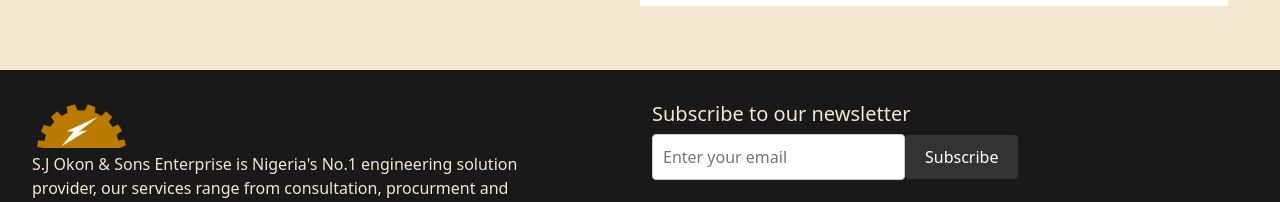
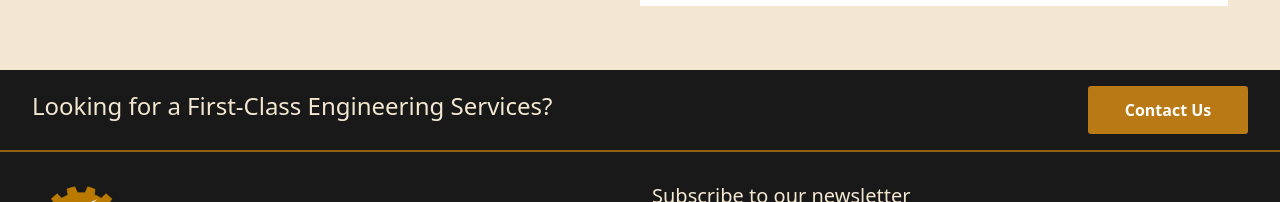
Before and after one commit to nsieverywhere/SJOkon_website, a Next.js app: page /services in a window 1280 px wide. Shown: the part 1974-2176 px from the top of the page. Built offline with nearby package versions, Linux system fonts and the light colour scheme.

Commit message:
some correction

```diff
--- a/src/pages/services.jsx
+++ b/src/pages/services.jsx
@@ -2,6 +2,7 @@ import Footer from "../../components/Footer";
 import Navbar from "../../components/Navbar";
 import styles from "/styles/Services.module.css";
 import Image from "next/image";
+import Link from "next/link";
 
 const Services = () => {
   return (
@@ -131,10 +132,27 @@ const Services = () => {
                 </p>
               </div>
             </div>
-            {/* <div className="col-lg-4">9</div>
-            <div className="col-lg-4">10</div> */}
+
+
           </div>
+
         </div>
+        <section
+              className={` ${styles.section5}`}
+              style={{
+                display: "flex",
+                justifyContent: "space-between",
+                alignItems: "center",
+              }}
+            >
+              <h4>Looking for a First-Class Engineering Services?</h4>
+              <Link
+                className={`btn btn-primary ${styles.btn1}`}
+                href="/contact"
+              >
+                Contact Us
+              </Link>
+            </section>
       </main>
       <Footer />
     </>
--- a/styles/Home.module.css
+++ b/styles/Home.module.css
@@ -114,7 +114,6 @@
   background-color: #191919;
   color: #f3e7d1;
   padding: 2rem 6rem;
-  /* margin-top: .5rem; */
 }
 
 .btn1 {
@@ -153,7 +152,7 @@
     transform: translate(-50%, -50%);
     background-color: white;
     text-align: center;
-    padding: 3rem;
+    /* padding: 3rem; */
     min-height: 18rem;
   }
 
@@ -162,6 +161,7 @@
     color: #191919;
     font-size: 2.7rem;
     font-weight: bolder;
+    margin-bottom: 1rem;
   }
 
   .carouseloverlay p {
--- a/styles/Services.module.css
+++ b/styles/Services.module.css
@@ -59,9 +59,40 @@
     height: auto;
   }
 
+  .section5 {
+    background-color: #191919;
+    color: #f3e7d1;
+    padding: 1rem 2rem;
+    border-bottom: 2px solid #926011;
+  }
+
+
+.btn1 {
+  height: 3rem;
+  background-color: #b97a15;
+  width: 10rem;
+  border-radius: 0.2rem;
+  border: none;
+  display: flex;
+  justify-content: center;
+  align-items: center;
+  font-weight: bold;
+}
+
+.btn1:hover {
+  background-color: #926011;
+}
+
 @media only screen and (max-width: 767px) {
   .servicediv{
     margin-bottom: 1rem;
+    text-align: center;
+    padding: 2rem;
+
+  }
+
+  .serviceheading p{
+    text-align: center;
   }
 
   .imageContainer{
```
